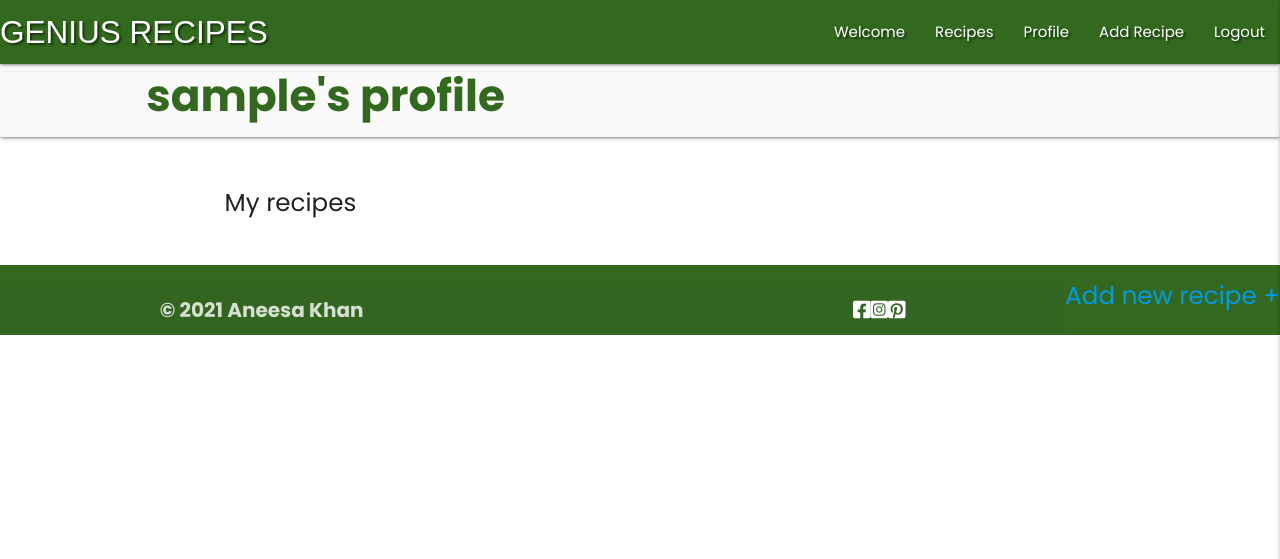
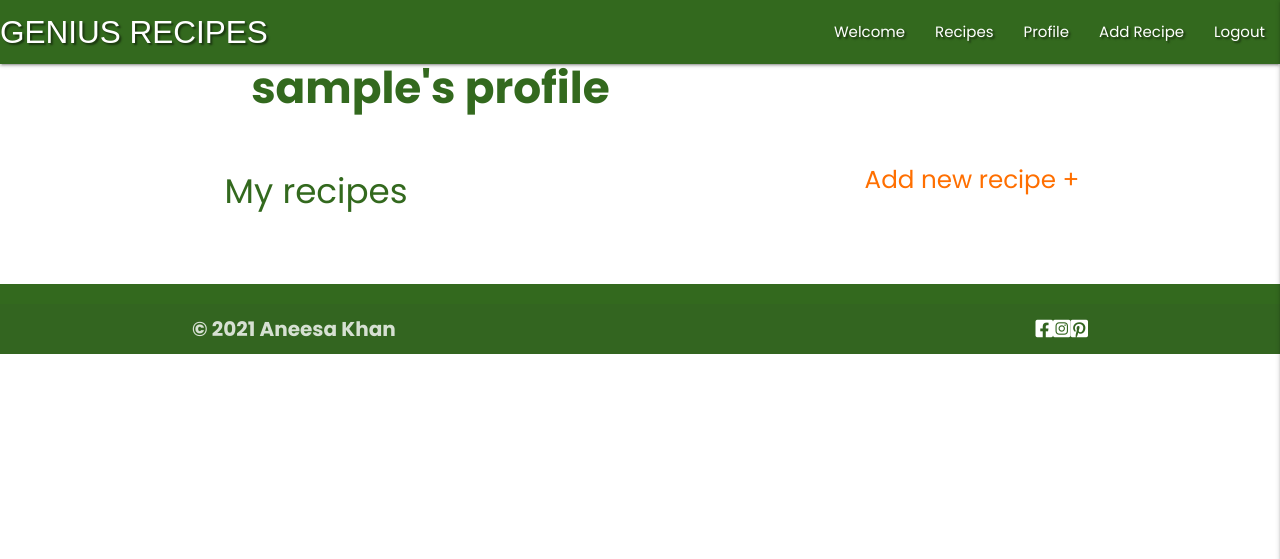
Before and after one commit to anee127/Milestone-Project-3, a Flask app: a page that uses templates/profile.html in a window 1280 px wide. Shown: the top 559 px of the page. Run offline with Flask 2, Linux system fonts and the light colour scheme; the visitor is signed in with stand-in values (Sample User, id 1); data that the repository does not hold is empty; some libraries are stand-ins or nearby versions; some web fonts are replaced.

Commit message:
fixed title of profile pages

```diff
--- a/templates/all_recipes.html
+++ b/templates/all_recipes.html
@@ -74,7 +74,7 @@
                   </a>
                 </small>
                  <!-- edit/delete button -->
-                 {% if session.user == recipe.created_by %}
+                 {% if session.user|lower == recipe.created_by|lower %}
                 <a class="btn btn-sm ms-auto btn-outline-dark light-green text-primary-color"
                   href="{{ url_for('edit_recipe', recipe_id=recipe._id) }}" role="button">
                   Edit Recipe
--- a/templates/profile.html
+++ b/templates/profile.html
@@ -3,17 +3,23 @@
 
 <!-- initial code template taken from materialise to render card and input structure -->
 <div class="row">
-  <div class="card-panel col s12 grey lighten-5 z-depth-1" method="POST">
-    <h3 class="col s6 center-align light-green-text text-darken-4">
+  <div class="col s12 center-align" method="POST">
+    <h3 class="col s6 m8 center-align light-green-text text-darken-4">
       {{ session["user"] }}'s profile
     </h3>
   </div>
 </div>
+<div class="row">
+  <div class="col s5 m4 offset-m2">
+    <h4 class="light-green-text text-darken-4">My recipes</h4>
+  </div>
+  <!-- add recipe link -->
+  <div class="col s5 m4 offset-m2 right">
+    <h5><a href="{{ url_for('add_recipe') }}" class="black-cta amber-text text-darken-4">Add new recipe +</a></h5>
+  </div>
+</div>
 <!-- Recipes of user -->
 <div class="row">
-  <div class="col s5 m4 offset-m2">
-    <h5>My recipes</h5>
-  </div>
   <div class="container">
     <div class="row justify-content-center pt-5">
       {% for recipe in user_recipes %}
@@ -48,12 +54,13 @@
               </small>
               {% endif %}
               <!-- edit/delete button -->
-              {% if session.user == recipe.created_by %}
+              {% if session.user|lower == recipe.created_by|lower %}
               <a class="btn btn-sm ms-auto btn-outline-dark light-green text-primary-color"
                 href="{{ url_for('edit_recipe', recipe_id=recipe._id) }}" role="button">
                 Edit Recipe
               </a>
-              <a href="#delete_recipe" class="waves-effect waves-light deep-orange darken-4 btn-small modal-trigger">Delete Recipe</a>
+              <a href="#delete_recipe"
+                class="waves-effect waves-light deep-orange darken-4 btn-small modal-trigger">Delete Recipe</a>
               </a>
               {% endif %}
             </div>
@@ -77,7 +84,5 @@
 
     </div>
   </div>
-  <!-- add recipe link -->
-  <div class="col s7 m4 right">
-    <h5><a href="{{ url_for('add_recipe') }}" class="black-cta">Add new recipe +</a></h5>
-    {% endblock %}
+</div>
+{% endblock %}
```
